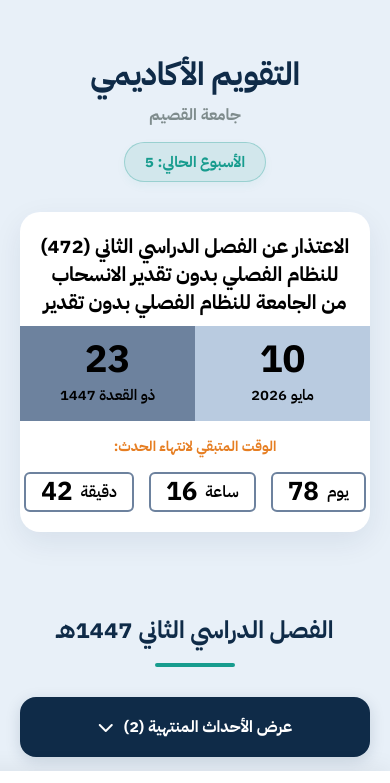
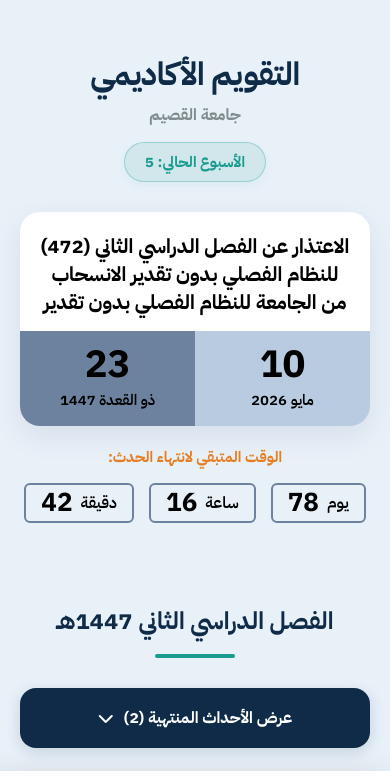
Before and after one commit to MUTLAQ001/QU, a plain HTML site: page index.html in a window 390 px wide. Shown: the top 783 px of the page. Drawn offline with Linux system fonts and the light colour scheme.

Commit message:
Update index.html

```diff
--- a/index.html
+++ b/index.html
@@ -96,7 +96,6 @@
             max-width: 500px;
             display: flex;
             flex-direction: column;
-            gap: 15px;
         }
 
         .dates-card {
@@ -105,19 +104,20 @@
             overflow: hidden;
             box-shadow: 0 10px 30px rgba(15, 43, 72, 0.08);
             text-align: center;
-            padding-bottom: 20px;
         }
 
-        .countdown-title { padding: 20px 20px 10px 20px; font-size: 20px; font-weight: 700; color: #000; line-height: 1.4; }
+        .countdown-title { padding: 20px 20px 15px 20px; font-size: 20px; font-weight: 700; color: #000; line-height: 1.4; }
 
         .timer-status {
-            font-size: 14px;
+            font-size: 15px;
             font-weight: 700;
+            margin-top: 20px;
             margin-bottom: 15px;
             display: block;
+            text-align: center;
         }
 
-        .dates-container { display: flex; flex-direction: row; margin-bottom: 15px;}
+        .dates-container { display: flex; flex-direction: row; }
         .date-box { flex: 1; padding: 20px 20px; display: flex; flex-direction: column; justify-content: center; }
         .date-box.gregorian { background-color: var(--light-blue); color: #000; }
         .date-box.hijri { background-color: var(--dark-blue); color: #000; }
@@ -247,6 +247,7 @@
         .past-event.exam-row { border-right: 5px solid #d0d8e0 !important; }
 
         .active-event {
+            /* جعل جميع الحواف متساوية السماكة */
             border: 2px solid var(--active-color) !important;
             background-color: #fff9f5 !important;
             box-shadow: 0 4px 20px rgba(230, 126, 34, 0.1) !important;
@@ -385,10 +386,12 @@
             .past-event.academic-row td:first-child,
             .past-event.exam-row td:first-child { border-top: 4px solid #d0d8e0; }
 
-            .active-event.holiday-row td:first-child,
-            .active-event.academic-row td:first-child,
-            .active-event.exam-row td:first-child,
             .active-event td:first-child { border-top: none !important; }
+
+            .active-event {
+                border: 2px solid var(--active-color) !important;
+                /* تمت إزالة border-right السميك هنا لجعل الحواف متساوية */
+            }
         }
     </style>
 </head>
@@ -410,12 +413,13 @@
                         <div class="date-box gregorian"><span class="date-number" id="g-day">--</span><span class="date-text" id="g-text">--</span></div>
                         <div class="date-box hijri"><span class="date-number" id="h-day">--</span><span class="date-text" id="h-text">--</span></div>
                     </div>
-                    <span id="timer-status" class="timer-status">جاري الحساب...</span>
-                    <div class="timer-container" id="timer">
-                        <div class="timer-box"><span class="timer-label" id="days-label">يوم</span><span class="timer-num" id="days">00</span></div>
-                        <div class="timer-box"><span class="timer-label" id="hours-label">ساعة</span><span class="timer-num" id="hours">00</span></div>
-                        <div class="timer-box"><span class="timer-label" id="minutes-label">دقيقة</span><span class="timer-num" id="minutes">00</span></div>
-                    </div>
+                </div>
+
+                <span id="timer-status" class="timer-status">جاري الحساب...</span>
+                <div class="timer-container" id="timer">
+                    <div class="timer-box"><span class="timer-label" id="days-label">يوم</span><span class="timer-num" id="days">00</span></div>
+                    <div class="timer-box"><span class="timer-label" id="hours-label">ساعة</span><span class="timer-num" id="hours">00</span></div>
+                    <div class="timer-box"><span class="timer-label" id="minutes-label">دقيقة</span><span class="timer-num" id="minutes">00</span></div>
                 </div>
             </div>
         </section>
```
